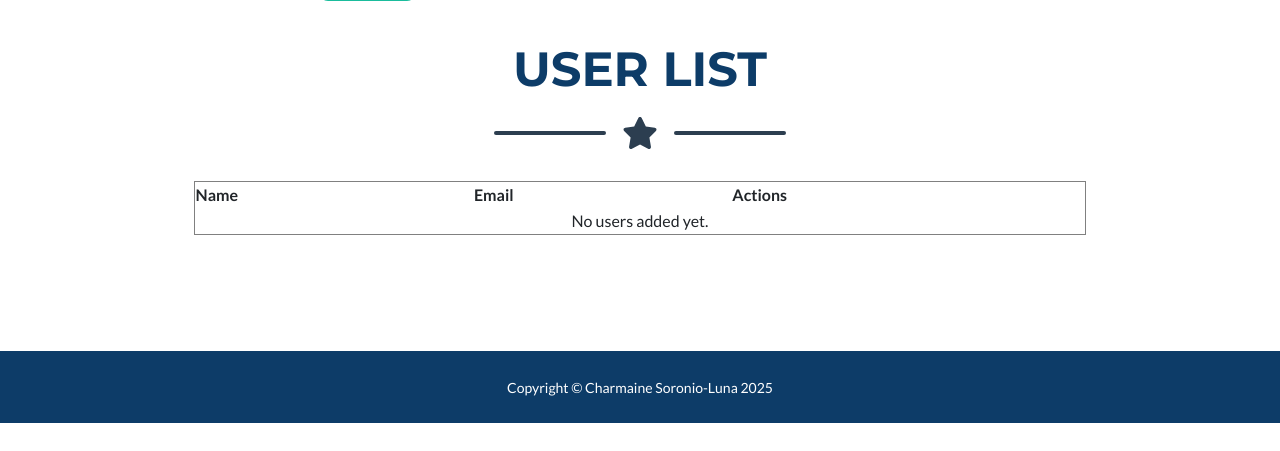
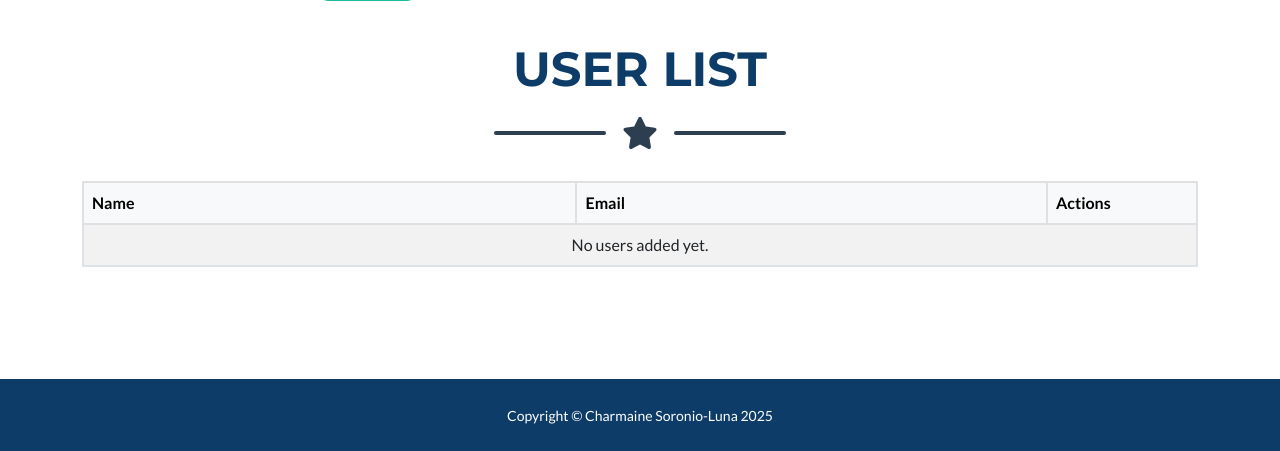
Before and after one commit to charmainesoronioluna/apitest, a Flask app: page / in a window 1280 px wide. Shown: the part 533-984 px from the top of the page. Before the commit the page ends 956 px from the top, so only its background shows below. Run offline with Flask 3, Linux system fonts and the light colour scheme; data that the repository does not hold is empty; some libraries are stand-ins or nearby versions.

Commit message:
update table format

```diff
--- a/apitest/templates/apitestui.html
+++ b/apitest/templates/apitestui.html
@@ -66,18 +66,20 @@
                     <div class="divider-custom-line"></div>
                 </div>
 
-                <table id="userTable" border="1" style="border-collapse: collapse; width: 80%; margin: 20px auto;">
-                    <thead>
+                <div class="table-responsive">
+                    <table id="userTable" class="table table-striped table-hover table-bordered">
+                        <thead class="table-light">
                         <tr>
                             <th>Name</th>
                             <th>Email</th>
-                        <th>Actions</th>
+                            <th style="width: 150px;">Actions</th>
                         </tr>
                         </thead>
                         <tbody id="userTableBody">
-                        <!-- Rows will be inserted here -->
+                        <!-- Rows will be populated here -->
                         </tbody>
                     </table>
+                </div>
 
                 <script>
                     async function loadUsers() {
```
Lines whose indentation alone changed are shown as unchanged.
